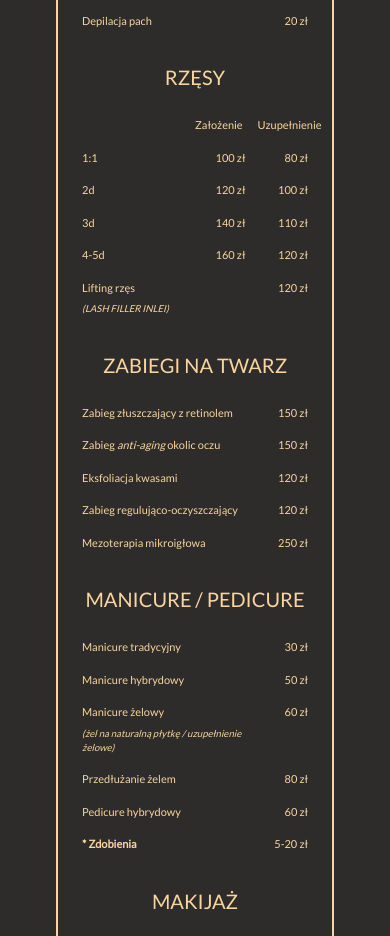
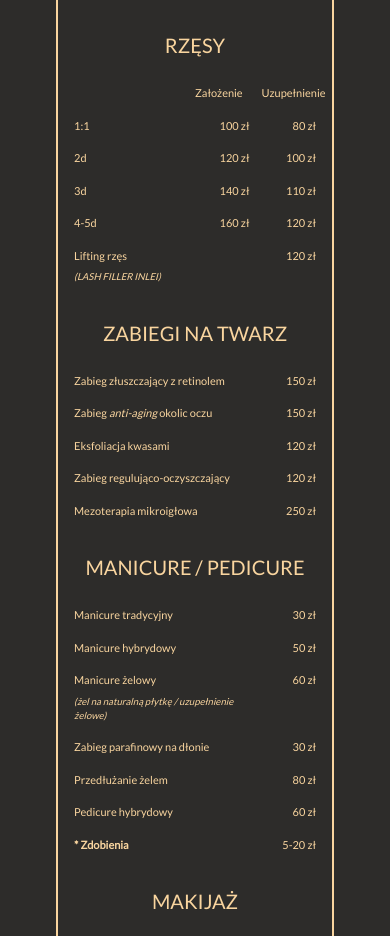
Before and after one commit to Kosmetologia-Estetyczna-DS/cennik, a website: page index.html in a window 390 px wide. Shown: the part 814-1750 px from the top of the page. Drawn offline with nearby package versions, Linux system fonts and the light colour scheme; a web font is replaced by a local one.

Commit message:
Add files via upload

```diff
--- a/index.html
+++ b/index.html
@@ -20,7 +20,7 @@
     <div
       class="justify-content-center m-5">
       <div class="container p-2 inside">
-        <div class="p-4 border border-4">
+        <div class="p-3 p-md-4 border border-2 border-md-4">
           <div class="d-flex align-items-center justify-content-center">
 
             <div>
@@ -141,9 +141,14 @@
             <p class="col-3 col-md-2 noWrap ">60 zł</p>
           </div>
           <div class="row">
+            <p class="col">Zabieg parafinowy na dłonie</p>
+            <p class="col-3 col-md-2 noWrap ">30 zł</p>
+          </div>
+          <div class="row">
             <p class="col">Przedłużanie żelem</p>
             <p class="col-3 col-md-2 noWrap ">80 zł</p>
-          </div><div class="row">
+          </div>
+          <div class="row">
             <p class="col">Pedicure hybrydowy</p>
             <p class="col-3 col-md-2 noWrap ">60 zł</p>
           </div>
--- a/style.css
+++ b/style.css
@@ -74,6 +74,12 @@ color: #f9d59f
  margin-bottom: 2px;
  padding-bottom: 2px;
 }
+.category {
+  color: #F9D59F;
+  font-family: Lato;
+  font-size: 20px;
+  padding-bottom: 20px;
+  padding-top: 20px;
 }
 @media screen and (max-width: 450px){
 .uzup1{
@@ -90,6 +96,10 @@ color: #f9d59f
   padding-bottom: 20px;
   padding-top: 20px;
 }
-.border-4 {
+.name {
+  font-size: 4rem;
+  line-height: 3.5rem;
+}
+/* .border-4 {
   border-width: 2px!important
-}
+} */
```
